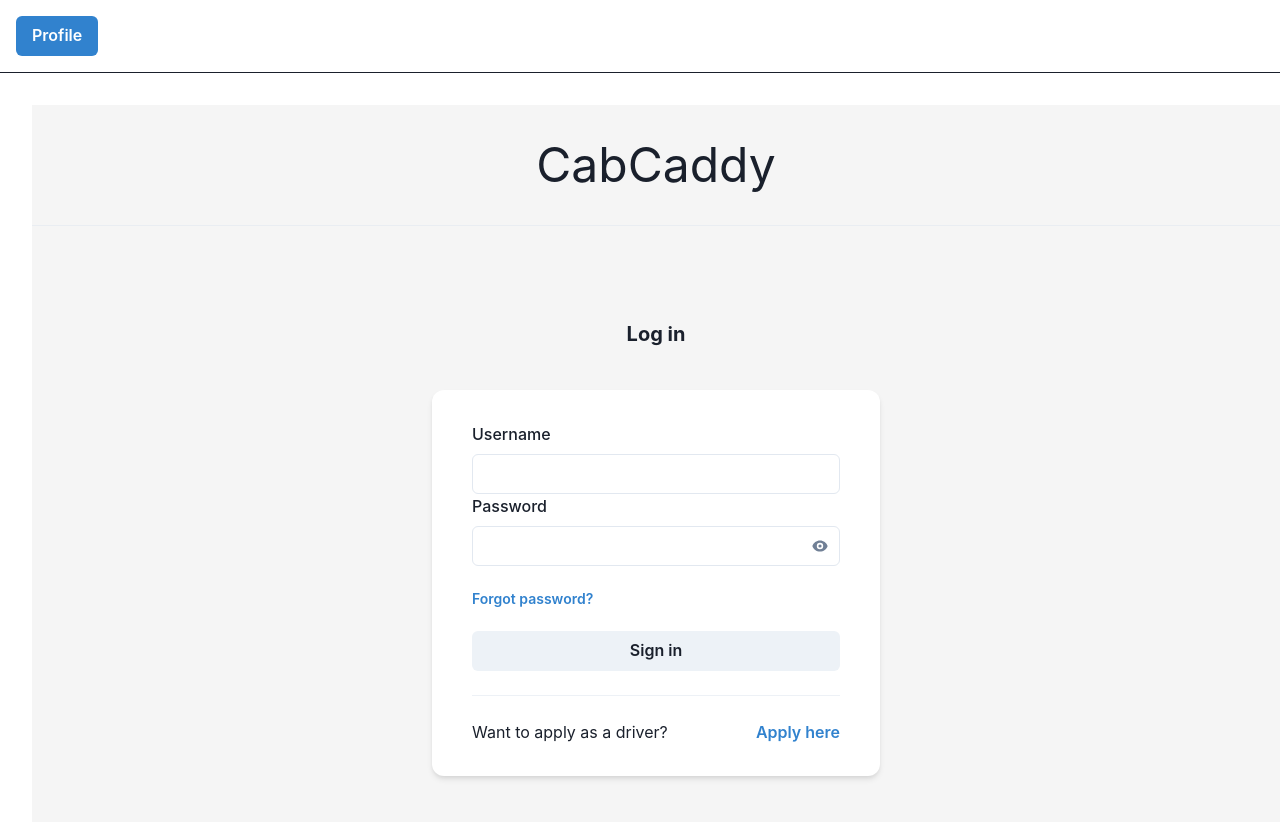
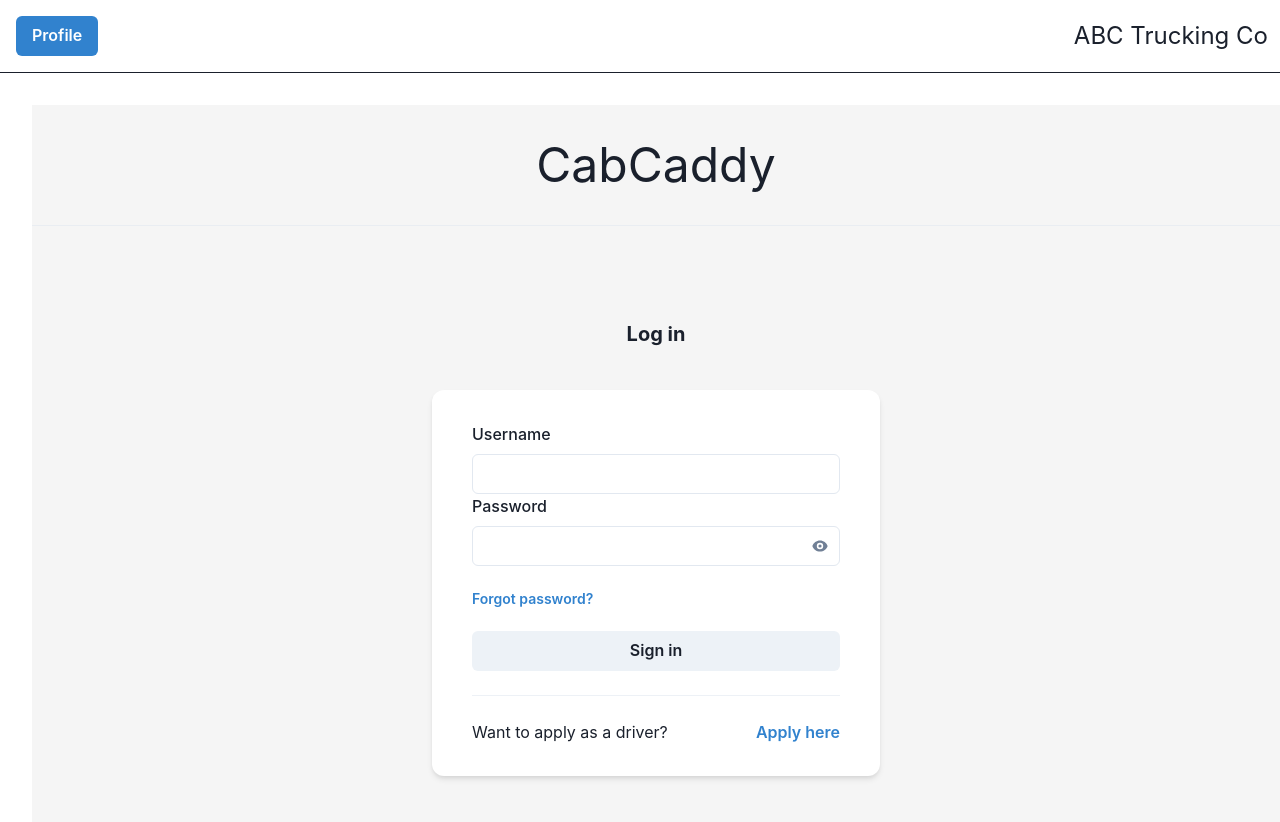
Before and after one commit to BlakeDavis34/4910, a React (Create React App) app in the folder driver-rewards/: page / in a window 1280 px wide. Shown: the top 822 px of the page. Built offline with nearby package versions, Linux system fonts and the light colour scheme; no server answers.

Commit message:
Put the nav bar in a flexbox and added the sponsor company name to it

```diff
--- a/driver-rewards/src/components/MenuBar/MenuBar.css
+++ b/driver-rewards/src/components/MenuBar/MenuBar.css
@@ -2,8 +2,17 @@
 #account-button {
     font-size: 500px;
 }
-
 .menu-items {
     margin-left: 1em;
     align-content: flex-end;
 }
+.bar-items {
+    display: flex;
+    flex-direction: row;
+    justify-content: space-between;
+}
+.sponsor-header {
+    align-self: center;
+    margin-right: .5em;
+    font-size: 1.5em;
+}
--- a/driver-rewards/src/components/MenuBar/MenuBar.js
+++ b/driver-rewards/src/components/MenuBar/MenuBar.js
@@ -23,6 +23,7 @@ const testFunc = () => {
 const MenuBar = () => {
 
     return (
+        <div className="bar-items">
             <div className="menu-items">
                 <Menu>
                     <MenuButton id = "profile-button" as={Button} colorScheme='blue' alignContent="right">
@@ -41,6 +42,8 @@ const MenuBar = () => {
                     </MenuList>
                 </Menu>
             </div>
+            <h3 className="sponsor-header">ABC Trucking Co</h3>
+        </div>
     )
 }
 
```
Lines whose indentation alone changed are shown as unchanged.
